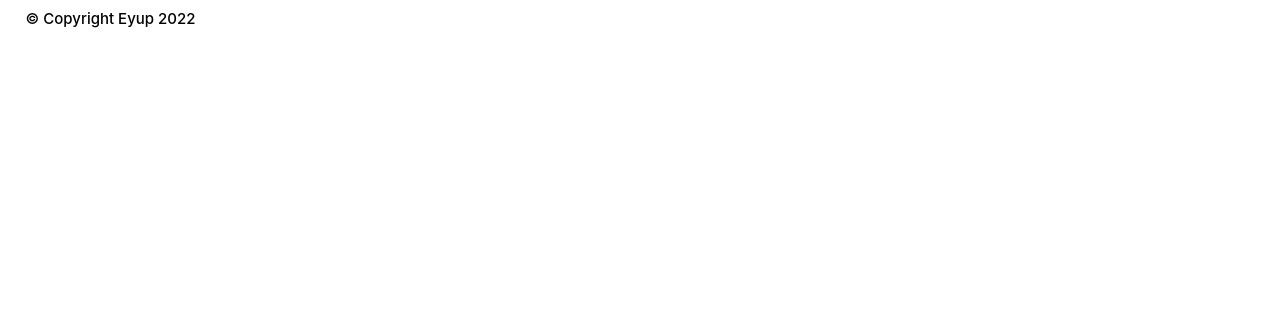
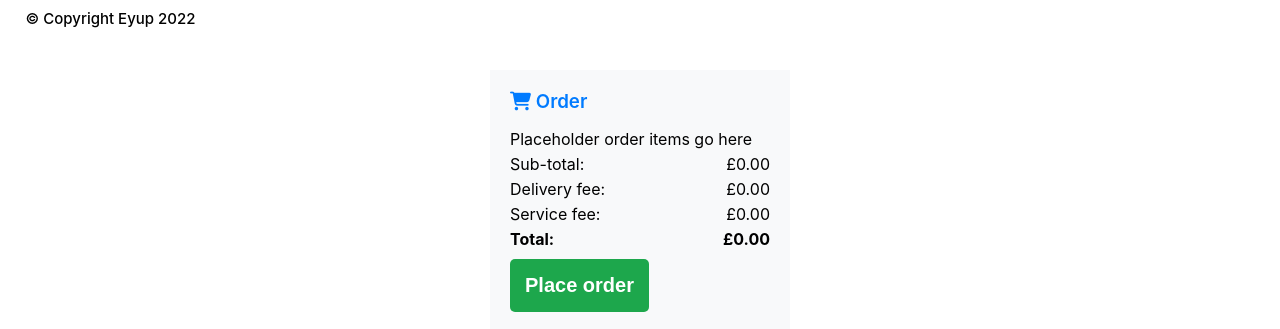
Before and after one commit to iO-Academy/2022-march-food-app-fe, a React (Create React App) app: page / in a window 1280 px wide. Shown: the part 523-852 px from the top of the page. Before the commit the page ends 800 px from the top, so only its background shows below. Built offline with nearby package versions, Linux system fonts and the light colour scheme; no server answers.

Commit message:
order card with styling

```diff
--- a/public/index.html
+++ b/public/index.html
@@ -25,6 +25,7 @@
       Learn how to configure a non-root public URL by running `npm run build`.
     -->
     <title>React App</title>
+    <script src="https://kit.fontawesome.com/2328fcd1b3.js" crossorigin="anonymous"></script>
   </head>
   <body>
     <noscript>You need to enable JavaScript to run this app.</noscript>
--- a/src/App.js
+++ b/src/App.js
@@ -3,6 +3,7 @@ import Homepage from "./components/Homepage"
 import Header from "./components/Header"
 import Jumbotron from './components/Jumbotron'
 import Footer from "./components/Footer"
+import Order_card from "./components/Order_page/Order_card";
 
 const App = () => {
   const [activeRestaurantName, setActiveRestaurantName] = useState("")
@@ -19,6 +20,7 @@ const App = () => {
     <Jumbotron restaurantName={activeRestaurantName} restaurantID={activeRestaurantId}/>
     <Homepage buttonSetter={buttonSetter}/>
     <Footer />
+    <Order_card />
     </>
   )
 }
--- /dev/null
+++ b/src/components/Order_page/Order_card/Order_card.scss
@@ -0,0 +1,45 @@
+.order_card{
+  background-color: #F8F9FA;
+  width: 100%;
+  padding: 20px;
+  position: fixed;
+  bottom: 0;
+  right: 0;
+
+}
+h3{
+  color: #007bff;
+  padding-bottom: 16px;
+  font-weight: 600;
+}
+.order_costs {
+  li{
+    display: flex;
+    justify-content: space-between;
+    padding-top:5px;
+  }
+}
+
+.total{
+  font-weight: 700;
+}
+.order_btn{
+  background-color: #1DA74C;
+  border-style: none;
+  color: #ffffff;
+  padding: 15px;
+  font-size: 20px;
+  border-radius: 5px;
+  margin-top: 10px;
+  font-weight: 600;
+}
+
+@media (min-width: 1000px) {
+  .order_card {
+    position: static;
+    width:25%;
+    max-width: 300px;
+
+
+  }
+}
--- /dev/null
+++ b/src/components/Order_page/Order_card/index.js
@@ -0,0 +1,18 @@
+import './Order_card.scss'
+const Order_card = () => {
+    return (
+        <div className="order_card container">
+            <h3><i className="fa-solid fa-cart-shopping shopping_cart"/> Order</h3>
+            <div>Placeholder order items go here</div>
+            <ul className="order_costs">
+                <li><span>Sub-total:</span><span>£0.00</span></li>
+                <li><span>Delivery fee:</span><span>£0.00</span></li>
+                <li><span>Service fee:</span><span>£0.00</span></li>
+                <li className="total"><span>Total:</span><span>£0.00</span></li>
+            </ul>
+            <button className="order_btn">Place order</button>
+        </div>
+    )
+}
+
+export default Order_card
```
